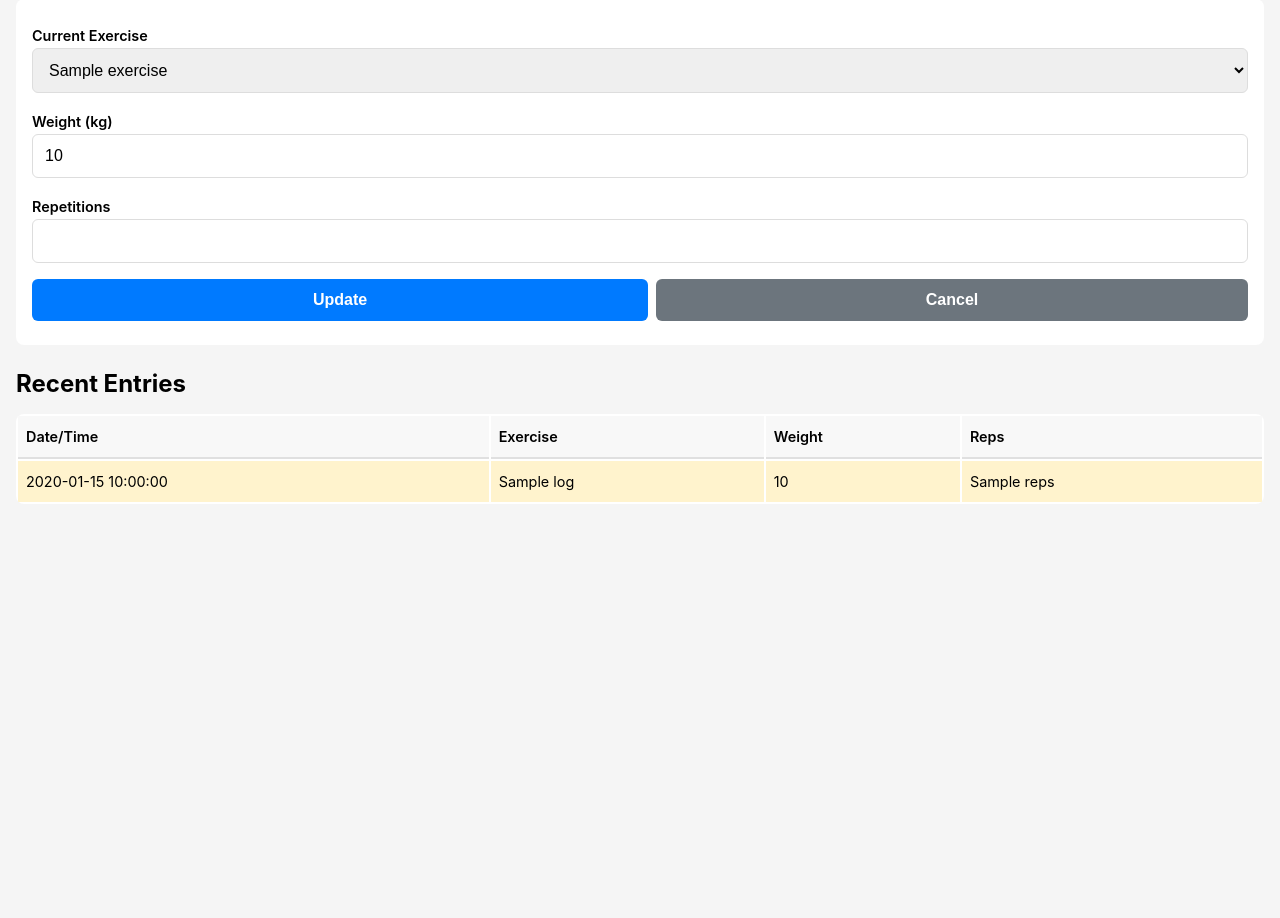
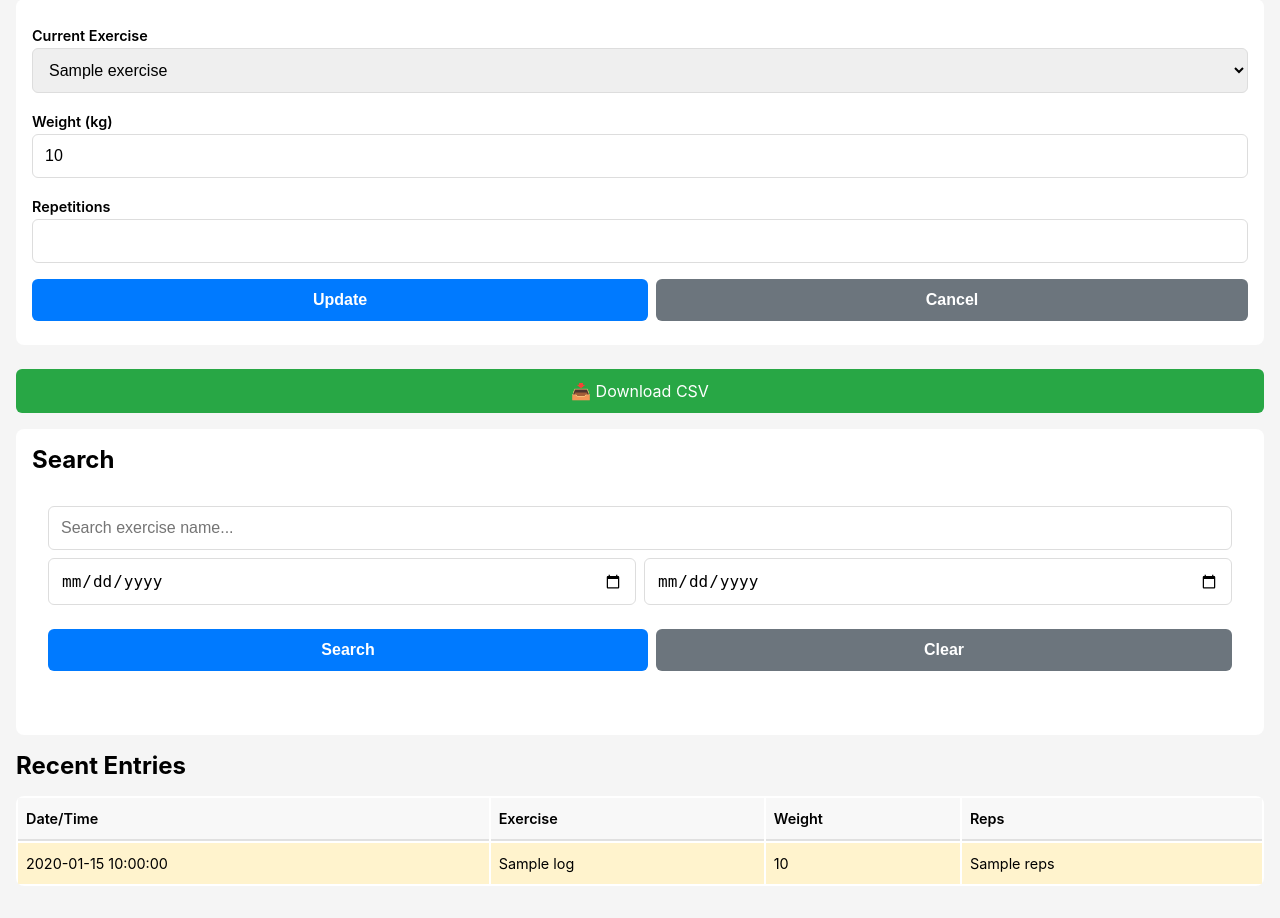
Before and after one commit to aerospaceguru/weight-training-tracker, a Flask app: template templates/index.html in a window 1280 px wide. Shown: the part 62-980 px from the top of the page. Before the commit the page ends 564 px from the top, so only its background shows below. Run offline with Flask 3, Linux system fonts and the light colour scheme; the template is opened without the code that fills it: most values are stand-ins (such as "Sample title", 1, 10 or a date in 2020).

Commit message:
added CSV

```diff
--- a/app.py
+++ b/app.py
@@ -1,6 +1,8 @@
-from flask import Flask, render_template, request, redirect
+from flask import Flask, render_template, request, redirect, send_file
 import sqlite3
 from datetime import datetime
+import csv
+import io
 
 app = Flask(__name__)
 DB = "training.db"
@@ -51,14 +53,12 @@ def index():
             exercise_id = c.fetchone()["id"]
 
         if log_id:
-            # Update existing entry
             c.execute("""
                 UPDATE logs
                 SET exercise_id = ?, weight = ?, reps = ?
                 WHERE id = ?
             """, (exercise_id, weight, reps, log_id))
         else:
-            # Insert new entry
             timestamp = datetime.now().strftime("%Y-%m-%d %H:%M:%S")
             c.execute("""
                 INSERT INTO logs (exercise_id, weight, reps, timestamp)
@@ -72,21 +72,43 @@ def index():
     c.execute("SELECT * FROM exercises ORDER BY name")
     exercises = c.fetchall()
 
+    search_query = request.args.get("search", "").strip()
+    date_from = request.args.get("date_from", "").strip()
+    date_to = request.args.get("date_to", "").strip()
+
     page = request.args.get("page", 1, type=int)
     per_page = 20
     offset = (page - 1) * per_page
 
-    c.execute("SELECT COUNT(*) as count FROM logs")
+    query = """
+        SELECT l.id, l.timestamp, e.name, l.weight, l.reps, l.exercise_id
+        FROM logs l
+        JOIN exercises e ON l.exercise_id = e.id
+        WHERE 1=1
+    """
+    params = []
+
+    if search_query:
+        query += " AND e.name LIKE ?"
+        params.append(f"%{search_query}%")
+
+    if date_from:
+        query += " AND date(l.timestamp) >= ?"
+        params.append(date_from)
+
+    if date_to:
+        query += " AND date(l.timestamp) <= ?"
+        params.append(date_to)
+
+    count_query = query.replace("SELECT l.id, l.timestamp, e.name, l.weight, l.reps, l.exercise_id", "SELECT COUNT(*) as count")
+    c.execute(count_query, params)
     total_logs = c.fetchone()["count"]
     total_pages = (total_logs + per_page - 1) // per_page
 
-    c.execute("""
-        SELECT l.id, l.timestamp, e.name, l.weight, l.reps, l.exercise_id
-        FROM logs l
-        JOIN exercises e ON l.exercise_id = e.id
-        ORDER BY l.timestamp DESC
-        LIMIT ? OFFSET ?
-    """, (per_page, offset))
+    query += " ORDER BY l.timestamp DESC LIMIT ? OFFSET ?"
+    params.extend([per_page, offset])
+
+    c.execute(query, params)
     logs = c.fetchall()
 
     edit_id = request.args.get("edit", type=int)
@@ -106,7 +128,39 @@ def index():
                          logs=logs,
                          edit_log=edit_log,
                          page=page,
-                         total_pages=total_pages)
+                         total_pages=total_pages,
+                         search_query=search_query,
+                         date_from=date_from,
+                         date_to=date_to)
+
+@app.route("/export")
+def export_csv():
+    conn = get_db()
+    c = conn.cursor()
+
+    c.execute("""
+        SELECT l.timestamp, e.name, l.weight, l.reps
+        FROM logs l
+        JOIN exercises e ON l.exercise_id = e.id
+        ORDER BY l.timestamp DESC
+    """)
+    logs = c.fetchall()
+    conn.close()
+
+    output = io.StringIO()
+    writer = csv.writer(output)
+    writer.writerow(["Date/Time", "Exercise", "Weight (kg)", "Reps"])
+
+    for log in logs:
+        writer.writerow([log["timestamp"], log["name"], log["weight"], log["reps"]])
+
+    output.seek(0)
+    return send_file(
+        io.BytesIO(output.getvalue().encode('utf-8')),
+        mimetype='text/csv',
+        as_attachment=True,
+        download_name=f'training_log_{datetime.now().strftime("%Y%m%d")}.csv'
+    )
 
 @app.route("/delete/<int:log_id>", methods=["POST"])
 def delete_log(log_id):
--- a/templates/index.html
+++ b/templates/index.html
@@ -1,3 +1,4 @@
+<!DOCTYPE html>
 <html>
 <head>
     <title>Weight Training Log</title>
@@ -19,6 +20,20 @@
             padding: 16px;
             border-radius: 8px;
             margin-bottom: 24px;
+        }
+        .search-form {
+            background: white;
+            padding: 16px;
+            border-radius: 8px;
+            margin-bottom: 16px;
+        }
+        .search-row {
+            display: flex;
+            gap: 8px;
+            margin-bottom: 8px;
+        }
+        .search-row input {
+            flex: 1;
         }
         label {
             display: block;
@@ -51,16 +66,21 @@
         .cancel-btn:active {
             background: #5a6268;
         }
-        .delete-btn {
-            background: #dc3545;
-            padding: 8px 12px;
-            font-size: 14px;
-            width: auto;
-            display: inline-block;
-            margin-top: 0;
+        .export-btn {
+            background: #28a745;
+            text-decoration: none;
+            display: block;
+            text-align: center;
+            margin-bottom: 16px;
         }
-        .delete-btn:active {
-            background: #c82333;
+        .export-btn:active {
+            background: #218838;
+        }
+        .clear-btn {
+            background: #6c757d;
+        }
+        .clear-btn:active {
+            background: #5a6268;
         }
         table {
             width: 100%;
@@ -86,9 +106,10 @@
         }
         tr.clickable {
             cursor: pointer;
+            -webkit-tap-highlight-color: rgba(0, 122, 255, 0.1);
         }
-        tr.clickable:hover {
-            background: #f8f9fa;
+        tr.clickable:active {
+            background: #e8f4ff;
         }
         tr.editing {
             background: #fff3cd;
@@ -115,12 +136,15 @@
             display: flex;
             gap: 8px;
         }
-        .button-group button {
+        .button-group button, .button-group a {
             flex: 1;
         }
         @media (max-width: 600px) {
             th:first-child, td:first-child {
                 font-size: 0.8rem;
+            }
+            .search-row {
+                flex-direction: column;
             }
         }
     </style>
@@ -158,7 +182,7 @@
     {% if edit_log %}
     <div class="button-group">
         <button type="submit">Update</button>
-        <a href="/" style="text-decoration: none; flex: 1;">
+        <a href="/" style="text-decoration: none;">
             <button type="button" class="cancel-btn" style="width: 100%;">Cancel</button>
         </a>
     </div>
@@ -166,6 +190,25 @@
     <button type="submit">Save</button>
     {% endif %}
 </form>
+
+<a href="/export" class="export-btn" style="color: white; padding: 12px; border-radius: 6px;">📥 Download CSV</a>
+
+<div class="search-form">
+    <h2 style="margin-top: 0;">Search</h2>
+    <form method="get">
+        <input type="text" name="search" placeholder="Search exercise name..." value="{{ search_query }}">
+        <div class="search-row">
+            <input type="date" name="date_from" placeholder="From date" value="{{ date_from }}">
+            <input type="date" name="date_to" placeholder="To date" value="{{ date_to }}">
+        </div>
+        <div class="button-group">
+            <button type="submit">Search</button>
+            <a href="/" style="text-decoration: none;">
+                <button type="button" class="clear-btn" style="width: 100%;">Clear</button>
+            </a>
+        </div>
+    </form>
+</div>
 
 <h2>Recent Entries</h2>
 
@@ -178,7 +221,8 @@
     </tr>
     {% for log in logs %}
     <tr class="clickable {% if edit_log and edit_log.id == log.id %}editing{% endif %}"
-        onclick="window.location='/?edit={{ log.id }}'">
+        ontouchstart=""
+        onclick="window.location.href='/?edit={{ log.id }}'">
         <td>{{ log.timestamp }}</td>
         <td>{{ log.name }}</td>
         <td>{{ log.weight }}</td>
@@ -190,13 +234,13 @@
 {% if total_pages > 1 %}
 <div class="pagination">
     {% if page > 1 %}
-    <a href="?page={{ page - 1 }}">← Prev</a>
+    <a href="?page={{ page - 1 }}{% if search_query %}&search={{ search_query }}{% endif %}{% if date_from %}&date_from={{ date_from }}{% endif %}{% if date_to %}&date_to={{ date_to }}{% endif %}">← Prev</a>
     {% endif %}
 
     <span>Page {{ page }} of {{ total_pages }}</span>
 
     {% if page < total_pages %}
-    <a href="?page={{ page + 1 }}">Next →</a>
+    <a href="?page={{ page + 1 }}{% if search_query %}&search={{ search_query }}{% endif %}{% if date_from %}&date_from={{ date_from }}{% endif %}{% if date_to %}&date_to={{ date_to }}{% endif %}">Next →</a>
     {% endif %}
 </div>
 {% endif %}
```
